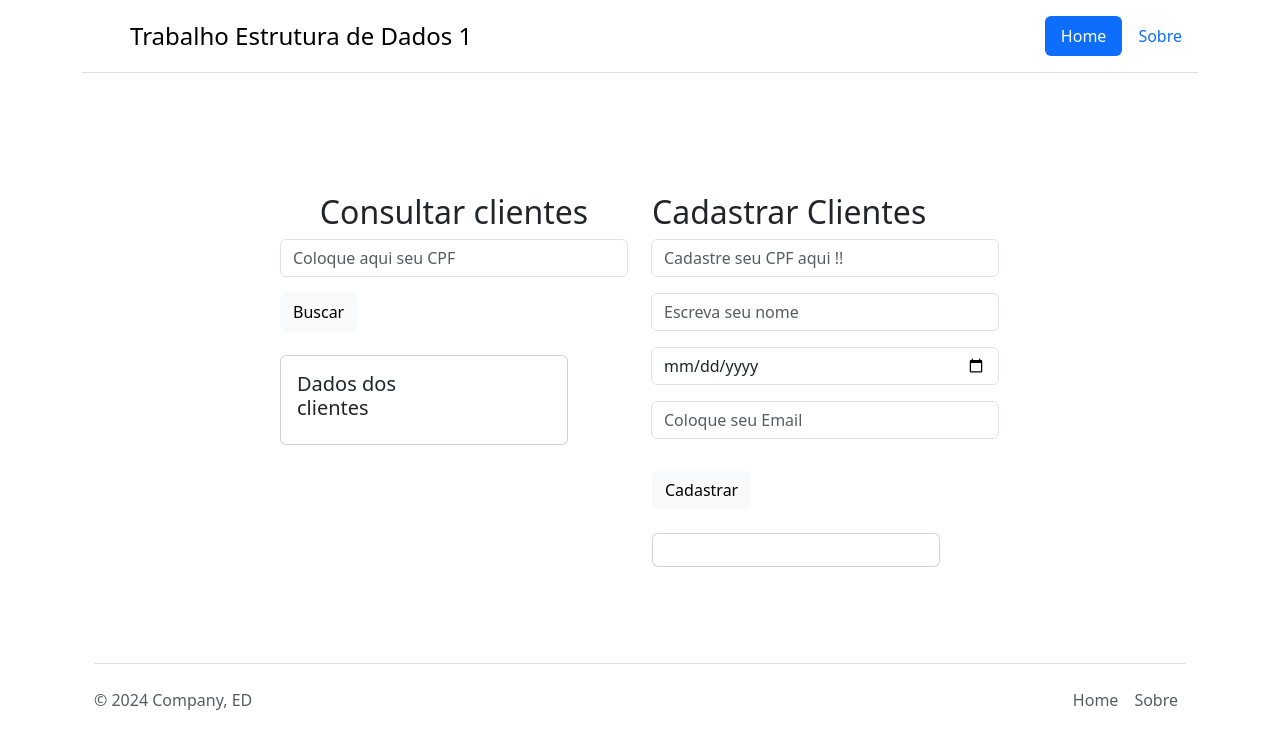
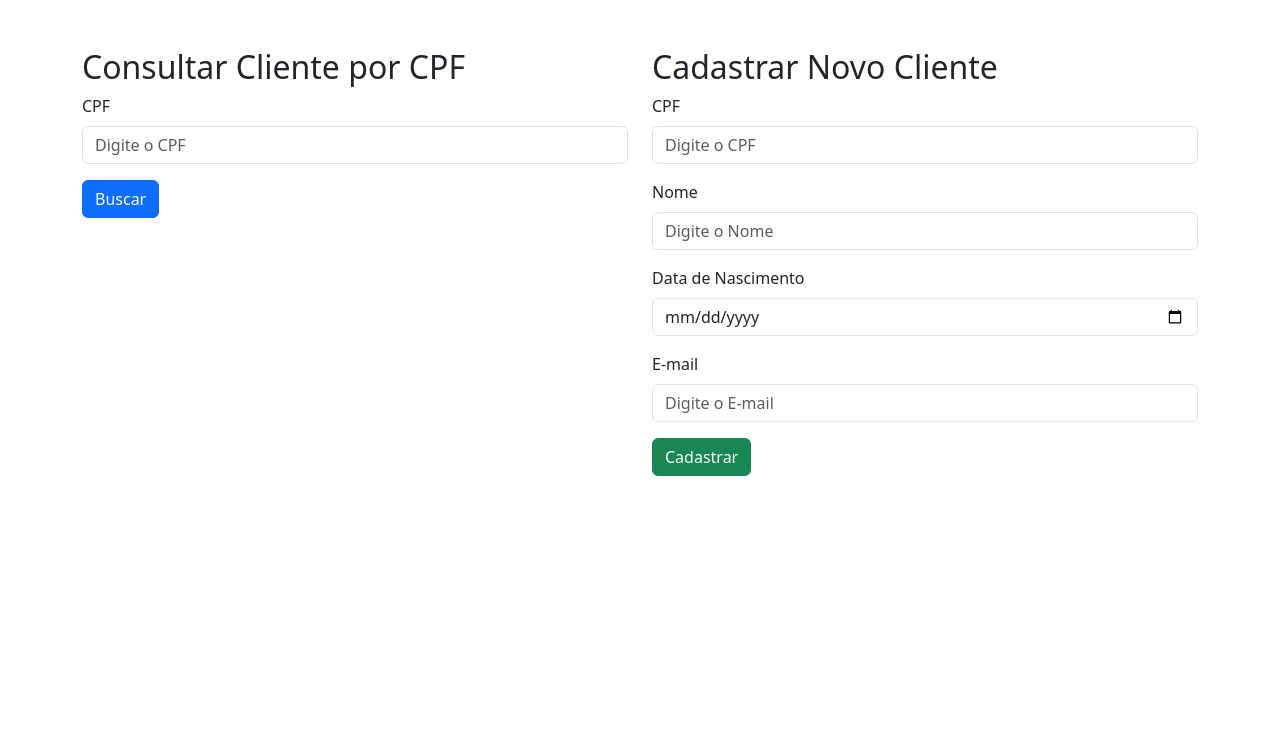
Before and after one commit to JonPaiva16/ED1-Trabalho, a Flask app: template template/Index.html in a window 1280 px wide. Shown: the top 749 px of the page. Run offline with Flask 3, Linux system fonts and the light colour scheme; the template is opened without the code that fills it, so the values that code supplies are empty.

Commit message:
Update Index.html

```diff
--- a/template/Index.html
+++ b/template/Index.html
@@ -1,183 +1,71 @@
 <!DOCTYPE html>
 <html lang="en">
+
 <head>
-    <meta charset="UTF-8" />
-    <meta name="viewport" content="width=device-width, initial-scale=1.0" />
+    <meta charset="UTF-8">
+    <meta name="viewport" content="width=device-width, initial-scale=1.0">
+    <title>API Clientes</title>
+    <link href="https://cdn.jsdelivr.net/npm/bootstrap@5.3.0-alpha1/dist/css/bootstrap.min.css" rel="stylesheet">
+    <script src="https://cdn.jsdelivr.net/npm/bootstrap@5.3.0-alpha1/dist/js/bootstrap.bundle.min.js"></script>
+    <script src="../static/script.js"></script>
+</head>
 
-    <title>Trabalho ED</title>
+<body>
 
+    <div class="container mt-5">
+        <div class="row">
+            <div class="col-md-6">
+                <h2>Consultar Cliente por CPF</h2>
 
+                <form id="formConsulta" onsubmit="event.preventDefault(); buscarPorCpf();">
+                    <div class="mb-3">
+                        <label for="cpf" class="form-label">CPF</label>
+                        <input type="text" class="form-control" id="cpf" placeholder="Digite o CPF" required>
+                    </div>
+                    <button type="submit" class="btn btn-primary">Buscar</button>
+                </form>
 
+                <div id="responseCard" class="card mt-3" style="display: none;">
+                    <div class="card-body">
+                        <h5 class="card-title" id="cardTitle">Cliente Não Encontrado</h5>
+                        <p class="card-text" id="cardText">Não foi possível encontrar o cliente com esse CPF.</p>
+                    </div>
+                </div>
+            </div>
 
+            <div class="col-md-6">
+                <h2>Cadastrar Novo Cliente</h2>
 
+                <form id="formCadastro" onsubmit="event.preventDefault(); adicionarCliente();">
+                    <div class="mb-3">
+                        <label for="cpfCadastro" class="form-label">CPF</label>
+                        <input type="text" class="form-control" id="cpfCadastro" placeholder="Digite o CPF" required>
+                    </div>
+                    <div class="mb-3">
+                        <label for="nomeCadastro" class="form-label">Nome</label>
+                        <input type="text" class="form-control" id="nomeCadastro" placeholder="Digite o Nome" required>
+                    </div>
+                    <div class="mb-3">
+                        <label for="dataNascimentoCadastro" class="form-label">Data de Nascimento</label>
+                        <input type="date" class="form-control" id="dataNascimentoCadastro" required>
+                    </div>
+                    <div class="mb-3">
+                        <label for="emailCadastro" class="form-label">E-mail</label>
+                        <input type="email" class="form-control" id="emailCadastro" placeholder="Digite o E-mail"
+                            required>
+                    </div>
+                    <button type="submit" class="btn btn-success">Cadastrar</button>
+                </form>
 
-    <link
-      href="https://cdn.jsdelivr.net/npm/bootstrap@5.3.3/dist/css/bootstrap.min.css"
-      rel="stylesheet"
-      integrity="sha384-QWTKZyjpPEjISv5WaRU9OFeRpok6YctnYmDr5pNlyT2bRjXh0JMhjY6hW+ALEwIH"
-      crossorigin="anonymous"
-    />
-    <script
-      src="https://cdn.jsdelivr.net/npm/bootstrap@5.3.3/dist/js/bootstrap.bundle.min.js"
-      integrity="sha384-YvpcrYf0tY3lHB60NNkmXc5s9fDVZLESaAA55NDzOxhy9GkcIdslK1eN7N6jIeHz"
-      crossorigin="anonymous"
-    ></script>
-    <script src="../static/script.js">   </script>
-  </head>
-  <body>
-    <div class="container">
-      <header
-        class="d-flex flex-wrap justify-content-center py-3 mb-4 border-bottom"
-      >
-        <a
-          href="/"
-          class="d-flex align-items-center mb-3 mb-md-0 me-md-auto link-body-emphasis text-decoration-none"
-        >
-          <svg class="bi me-2" width="40" height="32">
-            <use xlink:href="#bootstrap" />
-          </svg>
-
-          <span class="fs-4">Trabalho Estrutura de Dados 1 </span>
-        </a>
-
-        <ul class="nav nav-pills">
-          <li class="nav-item">
-            <a href="#" class="nav-link active" aria-current="page">Home</a>
-          </li>
-
-          <li class="nav-item"><a href="#" class="nav-link">Sobre</a></li>
-        </ul>
-      </header>
-
-      <section id="bloco05">
-        <div class="container py-5 my-5">
-          <div class="row">
-            <div class="col-md"></div>
-          </div>
-          <div class="row justify-content-center mt-4">
-            <div class="col-md-8">
-              <div class="row">
-                <div class="col-6">
-                  <h2 class="text-center">Consultar clientes</h2>
-                  <div class="input-group mb-3">
-                    <input id="consultacpf"
-                      type="text"
-                      class="form-control"
-                      placeholder="Coloque aqui seu CPF"
-                      aria-label="Username"
-                      aria-describedby="basic-addon1"
-                    />
-                  </div>
-                  <button type="button" class="btn btn-light w-auto" onclick="buscaCliente()">
-                    Buscar
-                  </button>
-
-                  <div class="card mt-4" style="width: 18rem">
-                    <div class="row">
-                      <div class="col-6">
+                <div id="responseCardCadastro" class="card mt-3" style="display: none;">
                     <div class="card-body">
-                          <h5 class="card-title">Dados dos clientes</h5>
-
-                          <span id="CPF"> </span>
-                          <span id="NOME"> </span>
-                          <span id="DATANASCIMENTO"> </span>
-                          <span id="EMAIL"> </span>
-
-                          <p class="card-text"></p>
+                        <h5 class="card-title" id="cardTitleCadastro">Cliente Cadastrado</h5>
+                        <p class="card-text" id="cardTextCadastro">O cliente foi cadastrado com sucesso.</p>
                     </div>
                 </div>
             </div>
         </div>
     </div>
+</body>
 
-                <div class="col-6">
-                  <div class="input-group mb-3">
-                    <h2 class="text-center">Cadastrar Clientes</h2>
-
-                    <div class="input-group mb-3">
-                      <input id=" cpf"
-                        type="text"
-                        class="form-control"
-                        placeholder="Cadastre seu CPF aqui !!"
-                      />
-                    </div>
-
-                    <div class="input-group mb-3">
-                      <input id=" nome"
-                        type="text"
-                        class="form-control"
-                        placeholder="Escreva seu nome"
-                      />
-                    </div>
-
-                    <div class="input-group mb-3">
-                      <input id=" data"
-                        type="date"
-                        class="form-control"
-                        placeholder="Coloque sua data de nascimento"
-                      />
-                    </div>
-
-                    <div class="input-group mb-3">
-                      <input id="email"
-                        type="email"
-                        class="form-control"
-                        placeholder="Coloque seu Email"
-                      />
-                    </div>
-                  </div>
-                  <button type="button" class="btn btn-light w-auto">
-                    Cadastrar
-                  </button>
-
-                  <div class="card mt-4" style="width: 18rem">
-                    <div class="row">
-                      <div class="col-6">
-                        <div class="card-body">
-
-
-                          <p class="card-text"></p>
-                        </div>
-                      </div>
-                    </div>
-                  </div>
-                </div>
-                <div
-                  class="row d-flex justify-content-center align-items-center"
-                ></div>
-              </div>
-            </div>
-          </div>
-        </div>
-      </section>
-
-      <div class="container">
-        <footer
-          class="d-flex flex-wrap justify-content-between align-items-center py-3 my-4 border-top"
-        >
-          <p class="col-md-4 mb-0 text-body-secondary">
-            &copy; 2024 Company, ED
-          </p>
-
-          <a
-            href="/"
-            class="col-md-4 d-flex align-items-center justify-content-center mb-3 mb-md-0 me-md-auto link-body-emphasis text-decoration-none"
-          >
-            <svg class="bi me-2" width="40" height="32">
-              <use xlink:href="#bootstrap" />
-            </svg>
-          </a>
-
-          <ul class="nav col-md-4 justify-content-end">
-            <li class="nav-item">
-              <a href="#" class="nav-link px-2 text-body-secondary">Home</a>
-            </li>
-            <li class="nav-item">
-              <a href="#" class="nav-link px-2 text-body-secondary">Sobre</a>
-            </li>
-          </ul>
-        </footer>
-      </div>
-    </div>
-  </body>
 </html>
```
Lines whose indentation alone changed are shown as unchanged.
